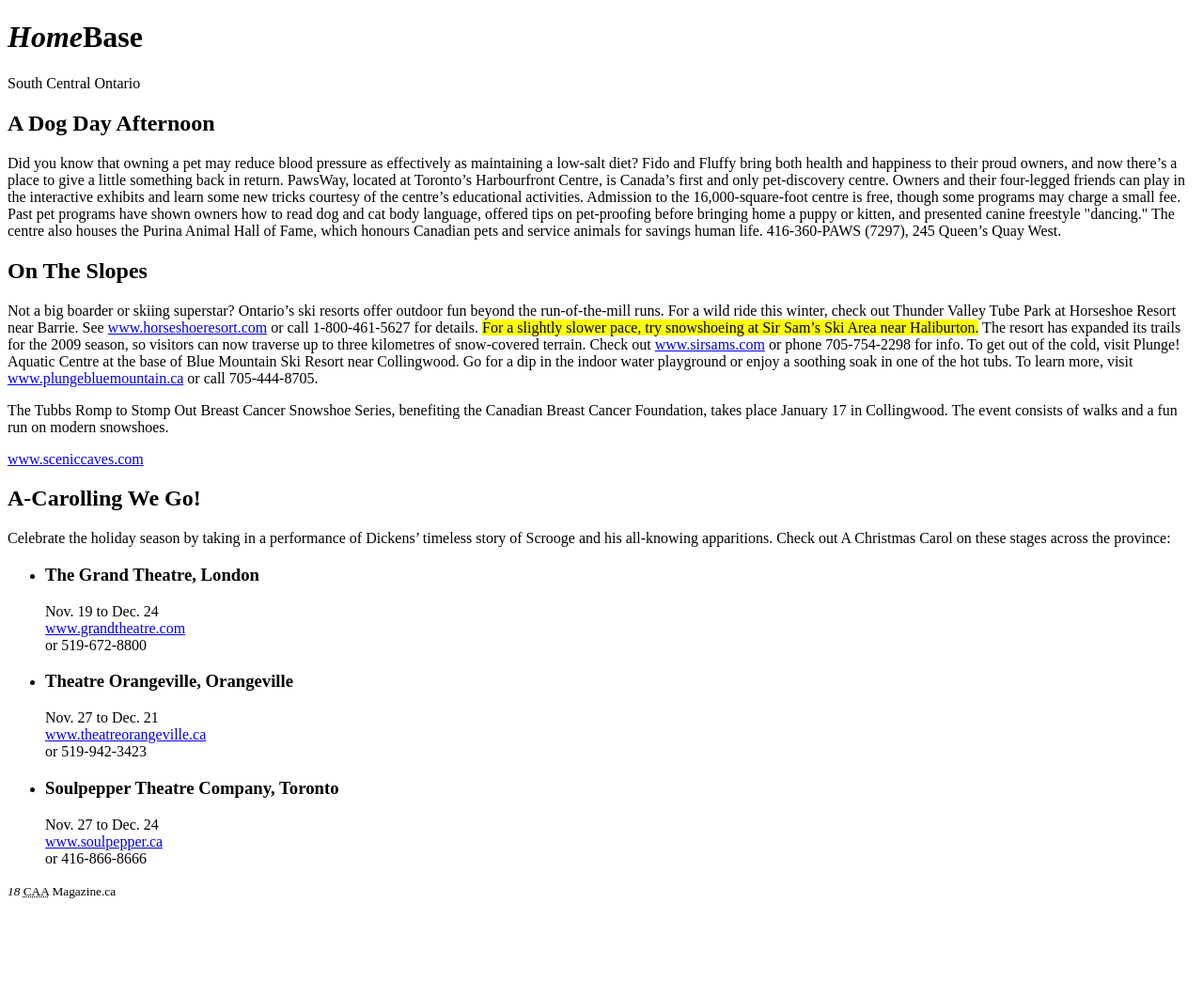
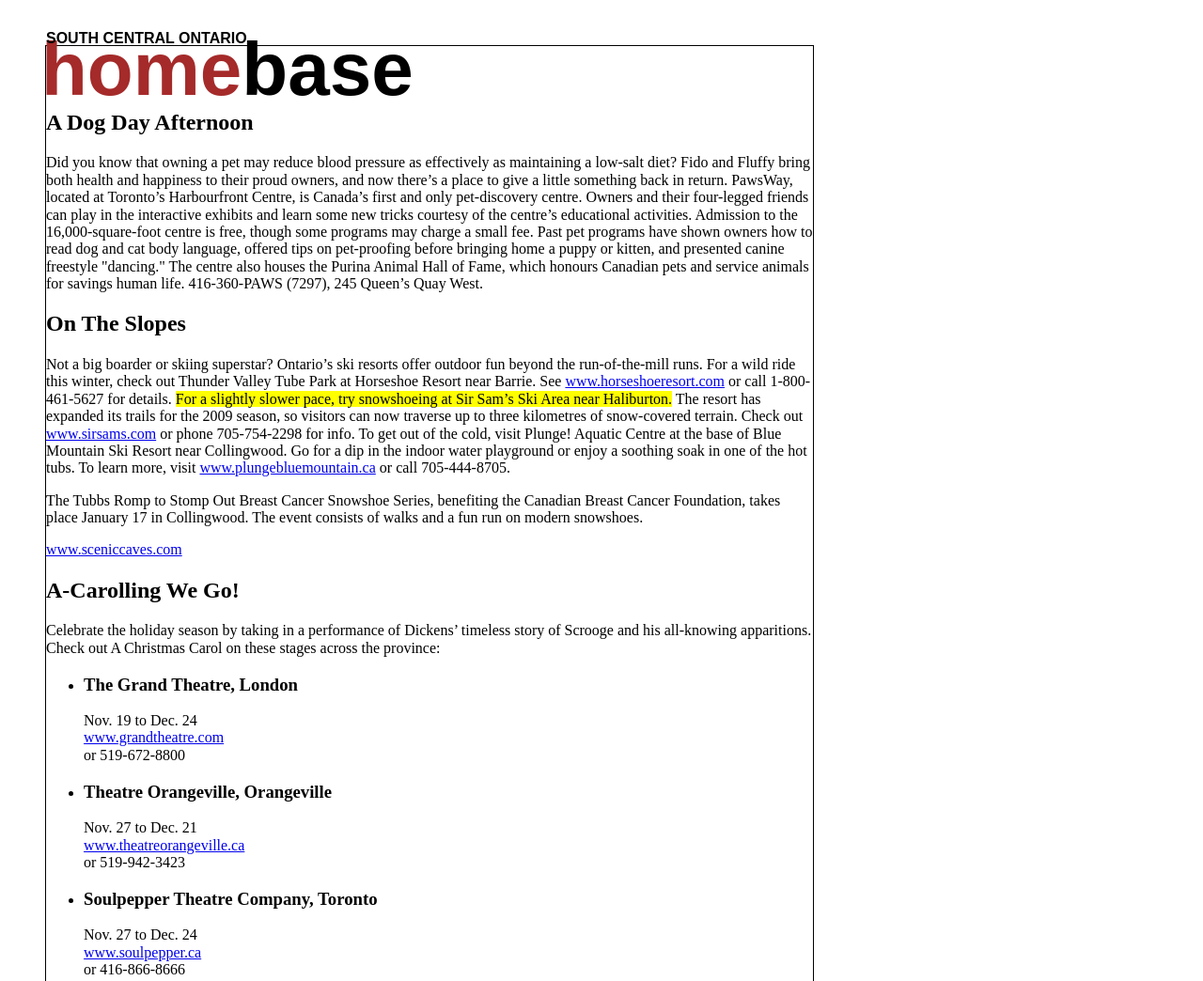
Before and after one commit to eldritch-quinn/comp1054-assignment2, a plain HTML site: page home-base.html in a window 1280 px wide. Shown: the top 1044 px of the page at 94% size. Before the commit the page ends 973 px from the top, so only its background shows below. Drawn offline with nearby package versions, Linux system fonts and the light colour scheme.

Commit message:
Styled the majority of the header, as well as tweaked the head section of the html

```diff
--- a/css/styles.sass
+++ b/css/styles.sass
@@ -0,0 +1,37 @@
+// Margin for the edges of the document
+#container
+    width: 8.5in
+    height: 11in
+    margin: 3rem
+    border: 1px black solid
+
+// Header Styles
+header
+    // Set the font family for the entire header
+    font-family: sans-serif
+
+    // Add some space because I'm removing the H1 & p from the flow of the document
+    height: 3rem
+
+    // H1
+    h1
+        margin: 0
+
+        position: absolute
+        top: 1.75rem
+        left: 2.75rem
+
+        font-weight: 800
+        font-size: 5rem
+
+        text-transform: lowercase
+
+        em
+            color: brown
+            font-style: normal
+    p
+        text-transform: uppercase
+        font-weight: 600
+
+        position: absolute
+        top: 1rem
--- a/home-base.html
+++ b/home-base.html
@@ -1,7 +1,9 @@
 <!DOCTYPE html>
-<html>
+<html lang="en">
 <head>
 	<title>Home Base | CAA Magazine</title>
+	<link rel="stylesheet" href="https://necolas.github.io/normalize.css/latest/normalize.css"> <!-- Normalize -->
+	<link rel="stylesheet" href="css/styles.css">
 </head>
 <body>
 	<div id="container">
```
Also changed, not shown: css/styles.css (added).
